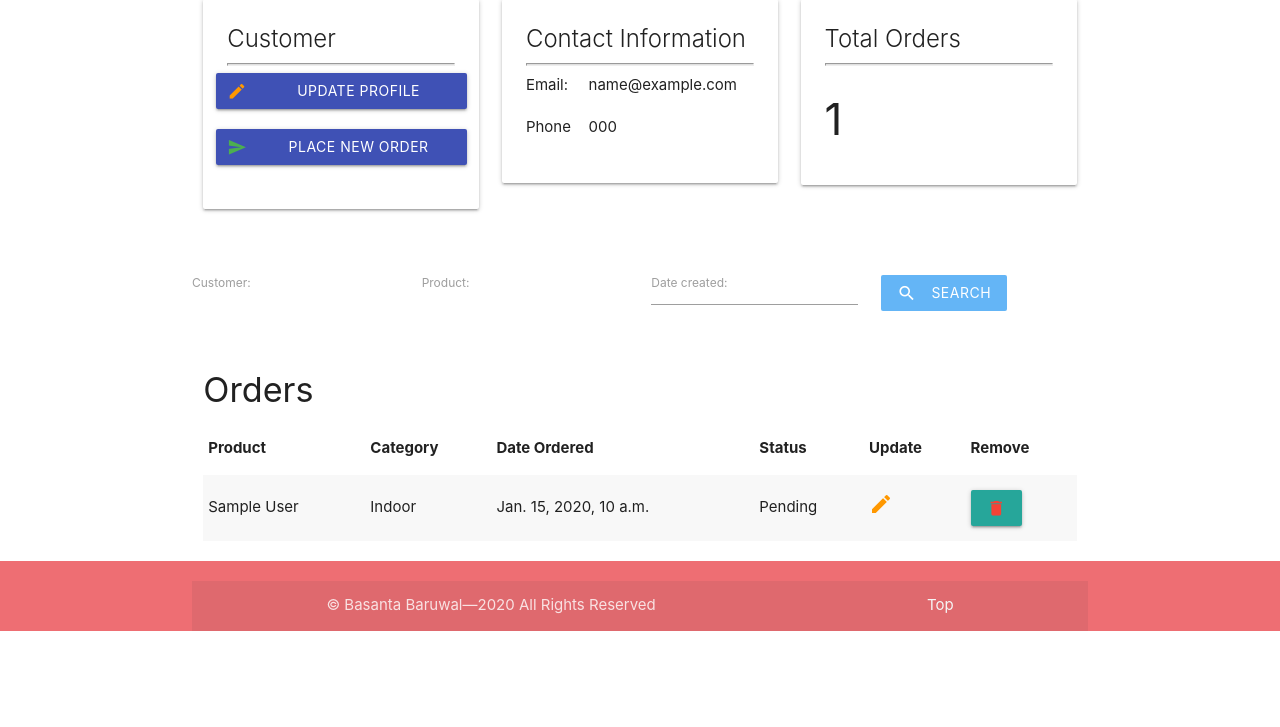
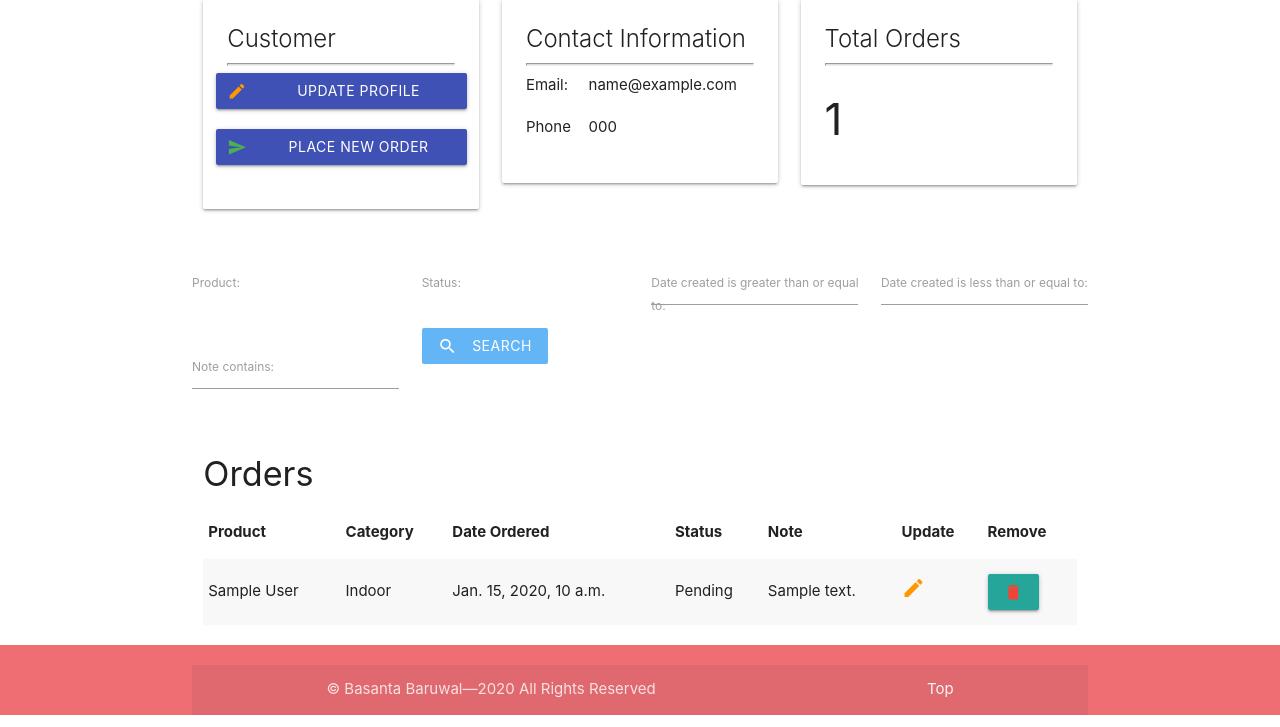
Before and after one commit to basantabaruwal/django_crm, a Django app: page /customers/1 in a window 1280 px wide. Shown: the part 73-800 px from the top of the page. Run offline with Django 3.2, Linux system fonts and the light colour scheme; tables that the repository leaves empty hold one stand-in row (values such as "Sample post"); some libraries are stand-ins or nearby versions.

Commit message:
Some features added to filtering/searching

```diff
--- a/accounts/admin.py
+++ b/accounts/admin.py
@@ -20,7 +20,7 @@
 
 
 class OrderAdmin(admin.ModelAdmin):
-    list_display = ('id', 'status', 'date_created')
+    list_display = ('id', 'status', 'date_created', 'note')
     list_filter = ('status',)
 
 admin.site.register(Customer, CustomerAdmin)
--- a/accounts/filters.py
+++ b/accounts/filters.py
@@ -1,6 +1,6 @@
 import django_filters
+from django_filters import DateFilter, CharFilter
 from .models import Product, Order
-from django import forms
 
 class ProductFilter(django_filters.FilterSet):
     class Meta:
@@ -9,6 +9,10 @@
 
 
 class OrderFilter(django_filters.FilterSet):
+    start_date = DateFilter(field_name='date_created', lookup_expr="gte")
+    end_date = DateFilter(field_name='date_created', lookup_expr="lte")
+    note = CharFilter(field_name='note', lookup_expr='icontains')
     class Meta:
         model = Order
         fields = ['customer', 'product', 'date_created', 'status']
+        exclude = ['customer', 'date_created']
--- a/accounts/models.py
+++ b/accounts/models.py
@@ -53,3 +53,4 @@
     product = models.ForeignKey(Product, on_delete=models.SET_NULL, null=True)
     date_created = models.DateTimeField(auto_now_add=True, null=True)
     status = models.CharField(max_length=100, null=True, choices=STATUS, default=STATUS[0])
+    note = models.CharField(max_length=200, null=True)
--- a/accounts/templates/accounts/customer.html
+++ b/accounts/templates/accounts/customer.html
@@ -103,6 +103,7 @@
                         <th>Category</th>
                         <th>Date Ordered</th>
                         <th>Status</th>
+                        <th>Note</th>
                         <th>Update</th>
                         <th>Remove</th>
                 <tbody>
@@ -112,6 +113,7 @@
                         <td>{{order.product.category}}</td>
                         <td>{{order.date_created}}</td>
                         <td>{{order.status}}</td>
+                        <td>{{order.note}}</td>
                         <td>
                             <a href="{% url 'update_order' order.id %}">
                                 <i class="material-icons orange-text">edit</i>
--- a/accounts/views.py
+++ b/accounts/views.py
@@ -142,11 +142,13 @@
 
 def updateOrder(request, order_id):
     order = get_object_or_404(Order, pk=order_id)
+    customer = order.customer
     if request.method == 'GET':
         order_form = OrderForm(instance=order)
         data = {
             'form': order_form,
             'action_btn_name': 'Update Order',
+            # 'customer': customer,
         }
         return render(request, 'accounts/order_form.html', data)
 
```
Also changed, not shown: accounts/templates/accounts/order_form.html (+15 -13 lines), accounts/migrations/0011_auto_20200202_1749.py (added).
